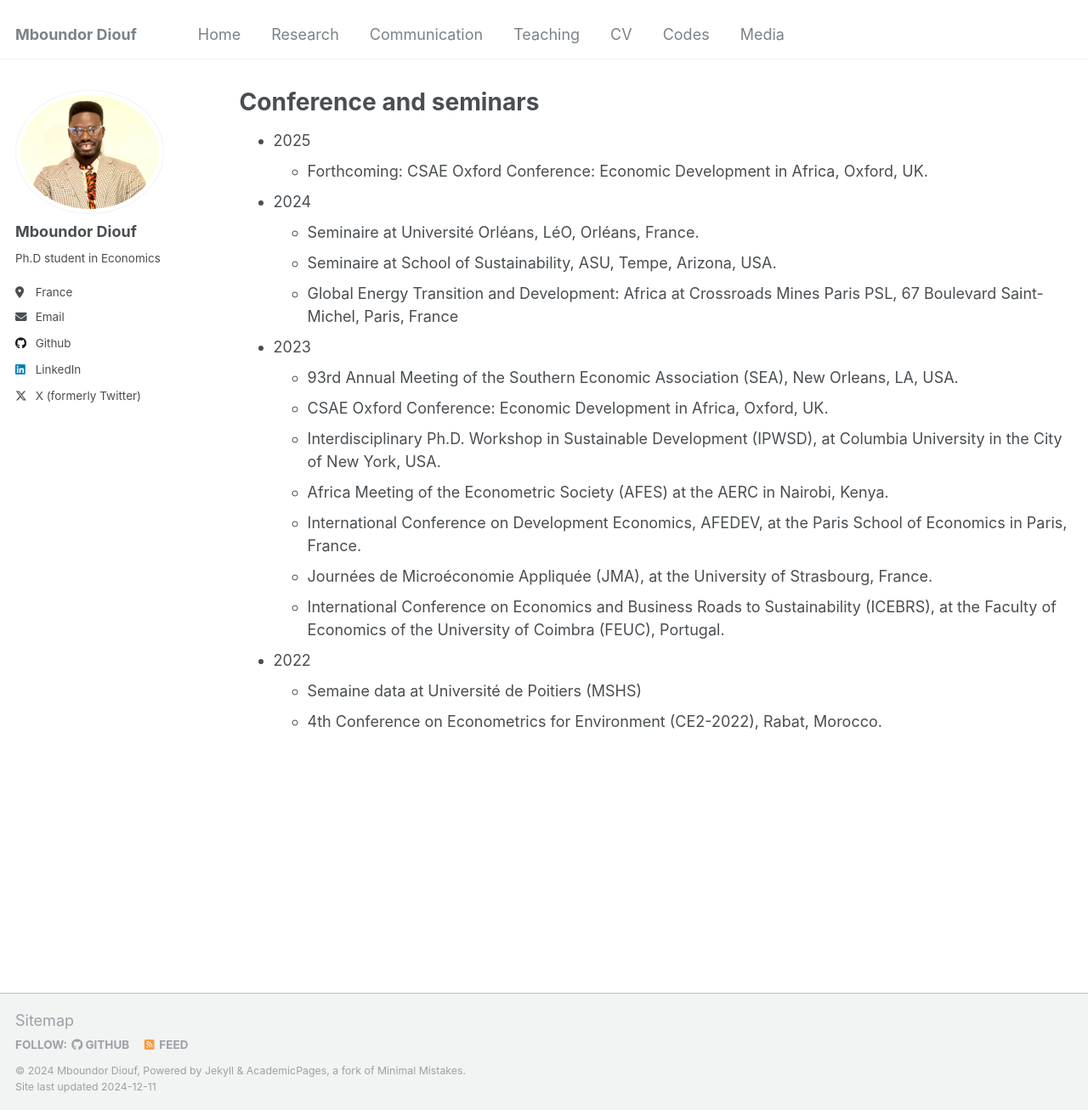
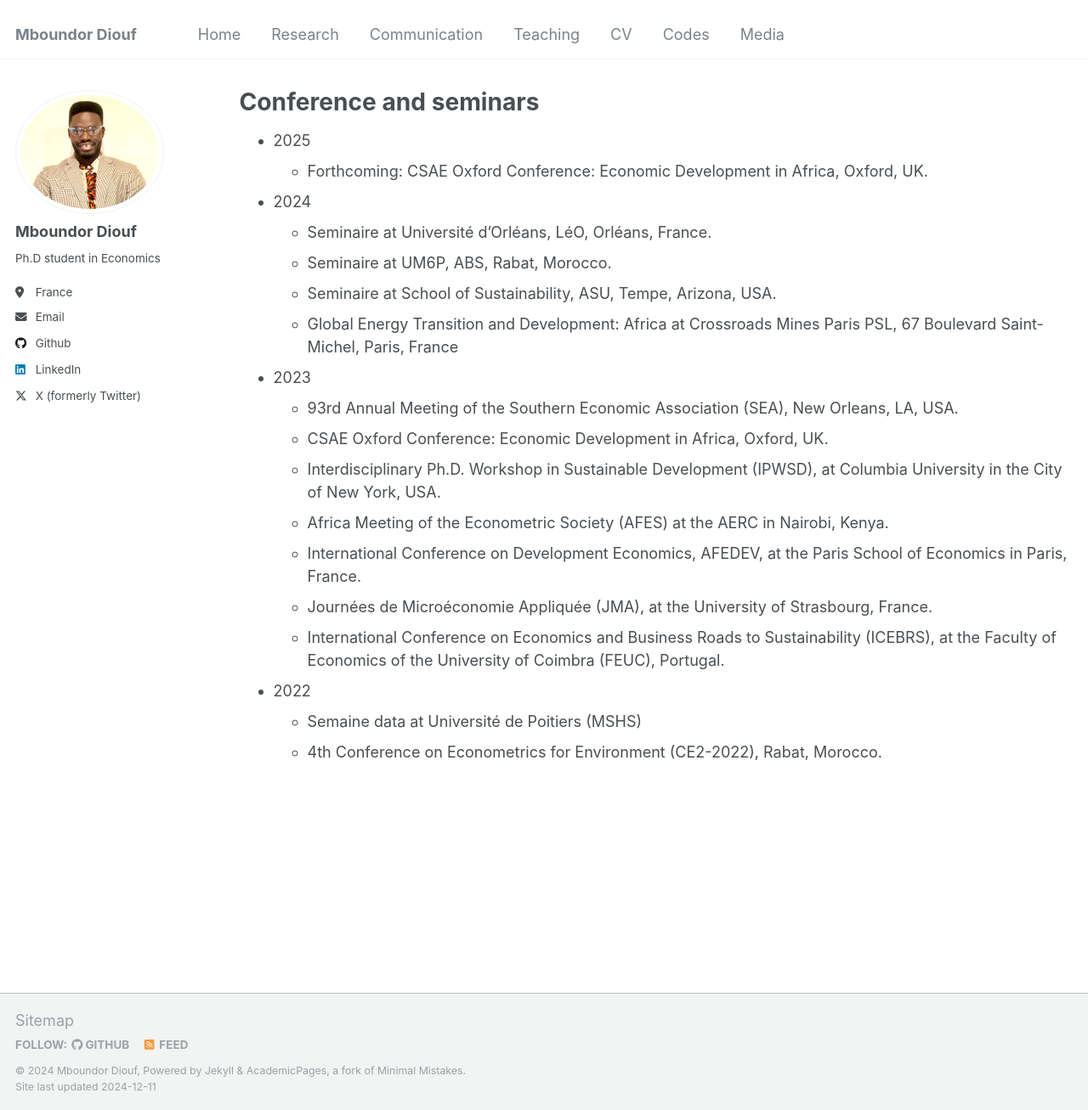
Before and after one commit to mboundordiouf/mboundordiouf.github.io, a Jekyll site: the page built from _pages/talks.md, in a window 1280 px wide and 1307 px high. Shown: the whole window at 85% size. Built offline with Jekyll 4.4.1, drawn with Linux system fonts in a browser that asks for light colours.

Commit message:
Update talks.md

```diff
--- a/_pages/talks.md
+++ b/_pages/talks.md
@@ -9,7 +9,8 @@ author_profile: true
   * Forthcoming: CSAE Oxford Conference: Economic Development in Africa, Oxford, UK.
 
 * 2024
-  * Seminaire at Université Orléans, LéO, Orléans, France.
+  * Seminaire at Université d'Orléans, LéO, Orléans, France.
+  * Seminaire at UM6P, ABS, Rabat, Morocco.
   * Seminaire at School of Sustainability, ASU, Tempe, Arizona, USA.
   * Global Energy Transition and Development: Africa at Crossroads Mines Paris PSL, 67 Boulevard Saint-Michel, Paris, France
 * 2023
```
